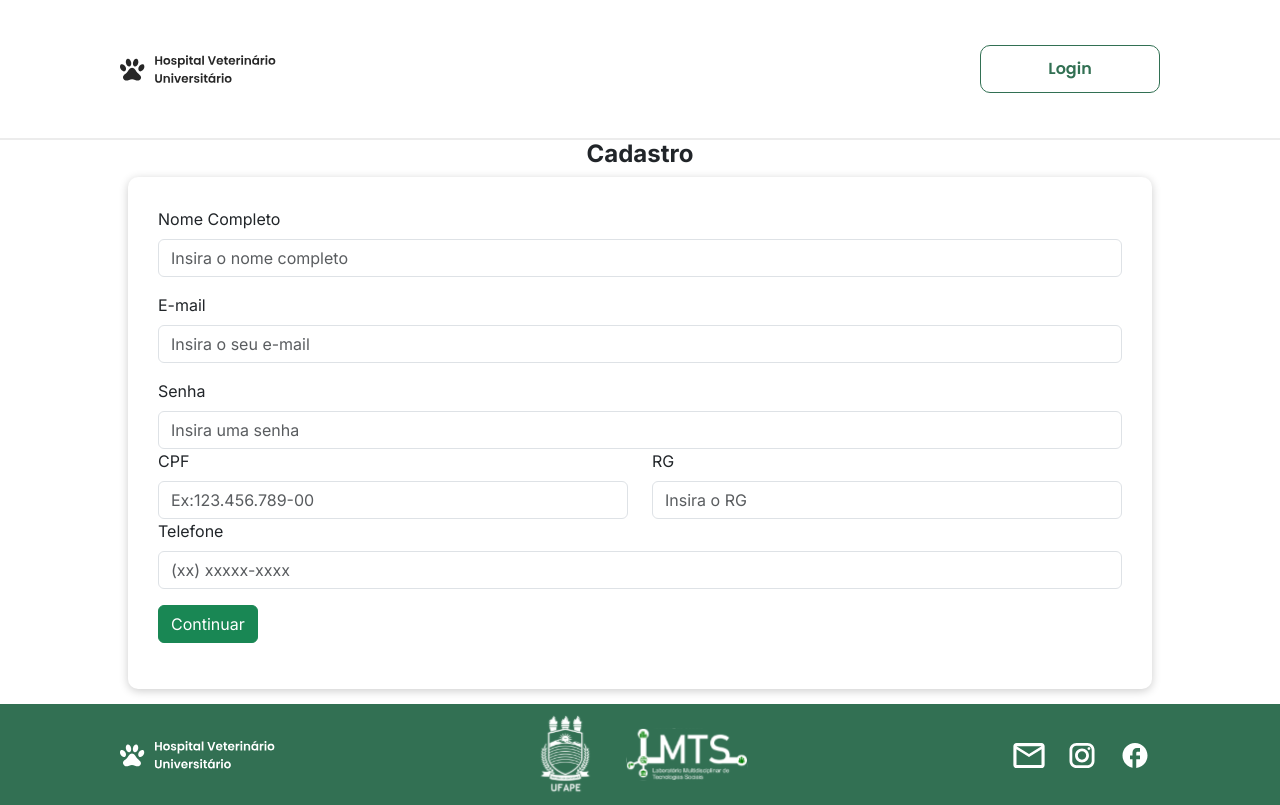
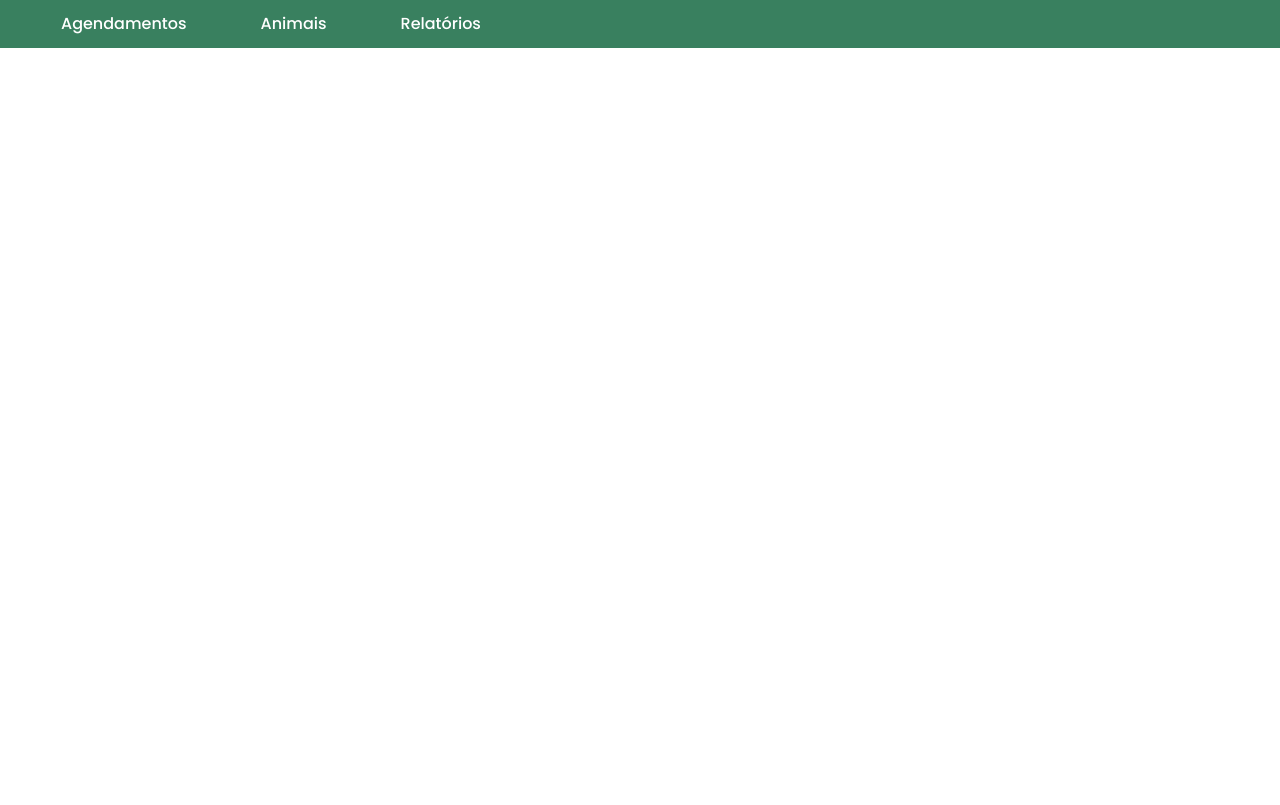
Before and after one commit to lmtsufape/hvu, a Next.js app: page / in a window 1280 px wide. Built offline with nearby package versions, Linux system fonts and the light colour scheme.

Commit message:
Criando aquela header verde

```diff
--- /dev/null
+++ b/pages/consultar_animal_tutor.js
@@ -0,0 +1,30 @@
+import React from "react";
+import "bootstrap/dist/css/bootstrap.min.css";
+import "../src/app/components/consultar_animal_tutor.module.css"
+import Image from 'next/image';
+import {Header03} from "../src/app/header"
+import Footer from "../src/app/components/Footer"
+
+function PageConsultarAnimalTutor() {
+    return (
+        <>
+        <div>
+            <Header03 />
+        </div>
+
+        <div class="header">
+
+        </div>
+
+        <div>
+
+        </div>
+
+        <div>
+            <Footer />
+        </div>
+        </>
+    );
+}
+
+export default PageConsultarAnimalTutor
--- /dev/null
+++ b/src/app/another_header.js
@@ -0,0 +1,24 @@
+import React from "react";
+import "bootstrap/dist/css/bootstrap.min.css";
+import "./components/another_header.css"
+
+//Sem botão de relatório
+export function SegundaHeader01 () {
+    return (
+        <div class="button_box">
+            <button type="button" class="btn btn-link" id="button_decoration">Agendamentos</button>
+            <button type="button" class="btn btn-link" id="button_decoration">Animais</button>
+        </div>
+    );
+}
+
+//Com botão de relatório
+export function SegundaHeader02 () {
+    return (
+        <div class="button_box">
+            <button type="button" class="btn btn-link" id="button_decoration">Agendamentos</button>
+            <button type="button" class="btn btn-link" id="button_decoration">Animais</button>
+            <button type="button" class="btn btn-link" id="button_decoration">Relatórios</button>
+        </div>
+    );
+}
--- /dev/null
+++ b/src/app/components/another_header.css
@@ -0,0 +1,28 @@
+@import url('https://fonts.googleapis.com/css2?family=Poppins:wght@300;500;600;700&display=swap');
+
+.button_box {
+    width: 1,440px;
+    height: 48px;
+    display: flex;
+    align-items: center;
+    text-align: left;
+    justify-items: space-evenly;
+    gap: -48px;
+    background-color: #39805F;
+}
+
+#button_decoration {
+    text-decoration: none;
+    color: white;
+    font-family: 'Poppins', sans-serif;
+    font-size: 16px;
+    font-weight: 500;
+    line-height: 24px;
+    letter-spacing: 0em;
+    display: flex;
+    margin-left: 48px;
+}
+
+#button_decoration:hover {
+    text-decoration: underline;
+}
--- a/src/app/page.js
+++ b/src/app/page.js
@@ -1,16 +1,18 @@
 import "bootstrap/dist/css/bootstrap.min.css";
-import Image from 'next/image'
-import './components/Footer'
-import Footer from './components/Footer'
+import Image from 'next/image';
+import './components/Footer';
+import Footer from './components/Footer';
 import Link from 'next/link';
 import Pagecadastrotutor from "../../pages/cadastrotutor";
-import Pagelogin from "../../pages/login"
+import Pagelogin from "../../pages/login";
 import Text from "./texto_login_page";
+import PageConsultarAnimalTutor from "../../pages/consultar_animal_tutor";
+import {SegundaHeader02} from "./another_header";
 
 export default function Home() {
   return (
     <div>
-      <Pagecadastrotutor />
+      <SegundaHeader02 />
     </div>
   )
 }
```
Also changed, not shown: src/app/components/consultar_animal_tutor.module.css (added).
